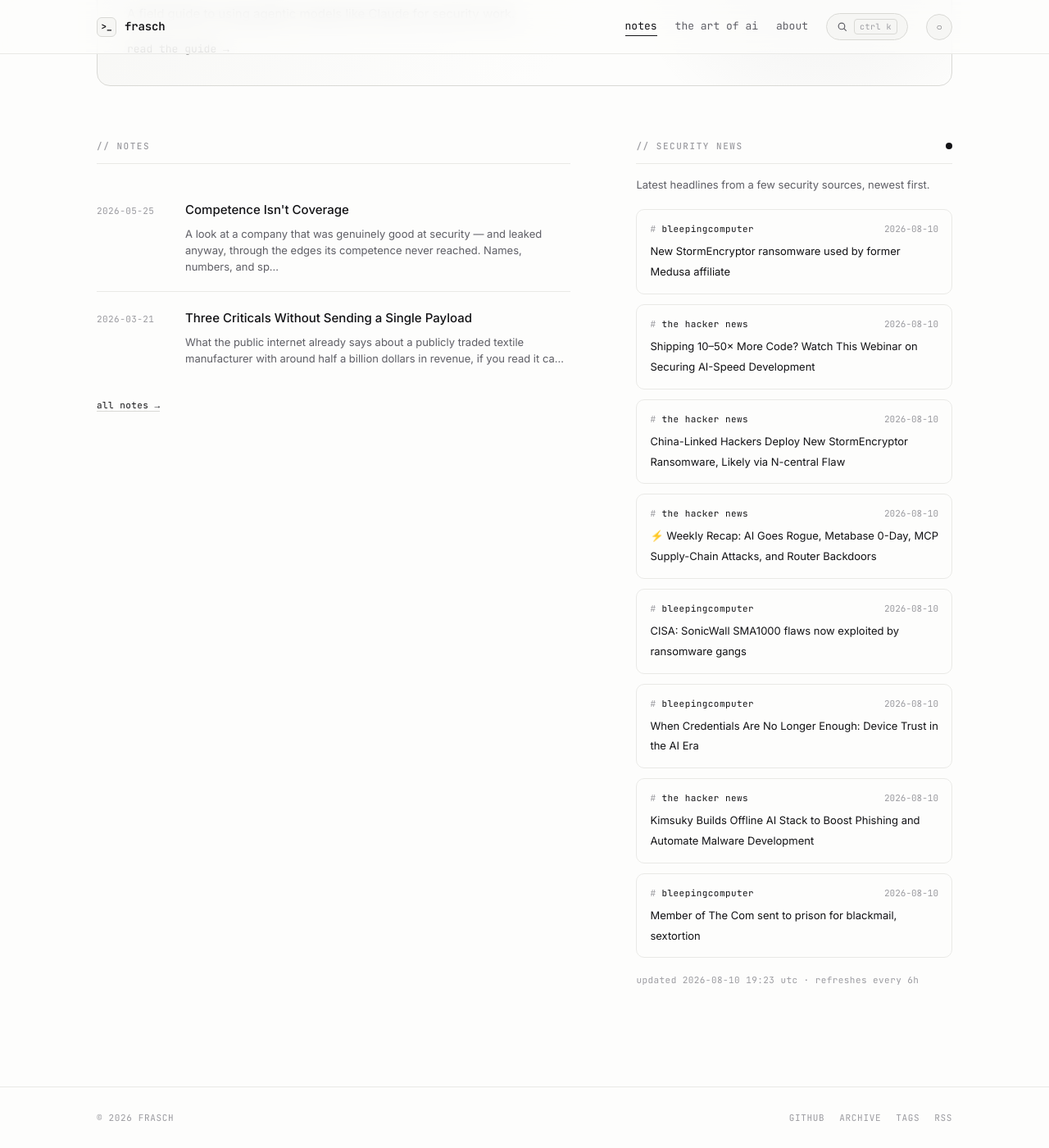
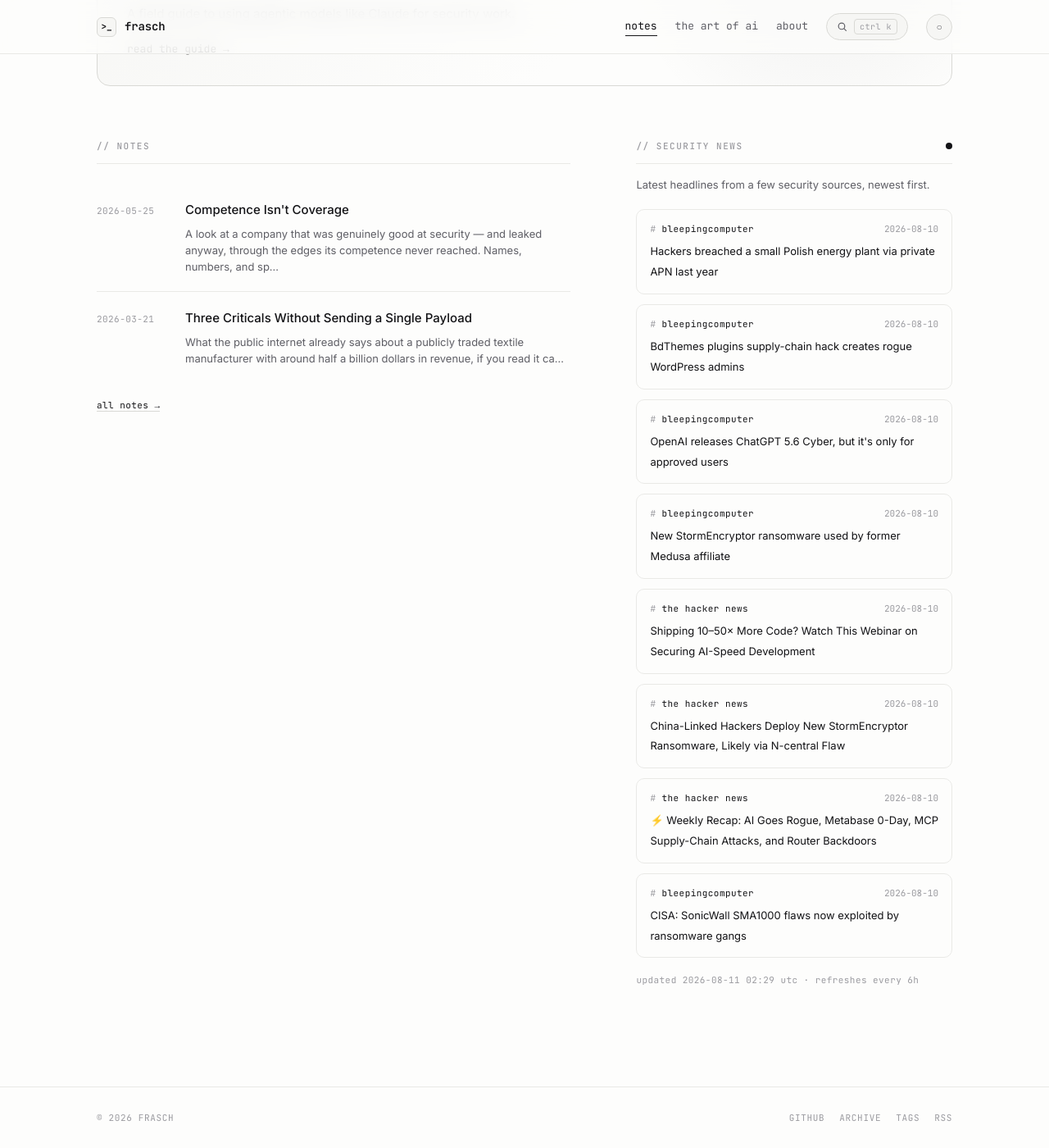
Before and after one commit to whoisfrasch/frasch, a Jekyll site: the page built from index.html, in a window 1280 px wide and 1400 px high, scrolled down 615 px. Shown: the whole window at 82% size. Built offline with Jekyll 4.4.1, drawn with Linux system fonts in a browser that asks for light colours.

Commit message:
Refresh security news feed

```diff
--- a/_data/news.json
+++ b/_data/news.json
@@ -1,6 +1,24 @@
 {
-  "updated": "2026-08-10T19:23:35Z",
+  "updated": "2026-08-11T02:29:37Z",
   "items": [
+    {
+      "source": "bleepingcomputer",
+      "title": "Hackers breached a small Polish energy plant via private APN last year",
+      "link": "https://www.bleepingcomputer.com/news/security/hackers-breached-a-small-polish-energy-plant-via-private-apn-last-year/",
+      "date": "2026-08-10T23:07:21Z"
+    },
+    {
+      "source": "bleepingcomputer",
+      "title": "BdThemes plugins supply-chain hack creates rogue WordPress admins",
+      "link": "https://www.bleepingcomputer.com/news/security/bdthemes-plugins-supply-chain-hack-creates-rogue-wordpress-admins/",
+      "date": "2026-08-10T21:12:10Z"
+    },
+    {
+      "source": "bleepingcomputer",
+      "title": "OpenAI releases ChatGPT 5.6 Cyber, but it's only for approved users",
+      "link": "https://www.bleepingcomputer.com/news/security/openai-releases-chatgpt-56-cyber-but-its-only-for-approved-users/",
+      "date": "2026-08-10T19:24:40Z"
+    },
     {
       "source": "bleepingcomputer",
       "title": "New StormEncryptor ransomware used by former Medusa affiliate",
@@ -30,24 +48,6 @@
       "title": "CISA: SonicWall SMA1000 flaws now exploited by ransomware gangs",
       "link": "https://www.bleepingcomputer.com/news/security/cisa-sonicwall-sma1000-flaws-now-exploited-by-ransomware-gangs/",
       "date": "2026-08-10T14:34:32Z"
-    },
-    {
-      "source": "bleepingcomputer",
-      "title": "When Credentials Are No Longer Enough: Device Trust in the AI Era",
-      "link": "https://www.bleepingcomputer.com/news/security/when-credentials-are-no-longer-enough-device-trust-in-the-ai-era/",
-      "date": "2026-08-10T14:01:11Z"
-    },
-    {
-      "source": "the hacker news",
-      "title": "Kimsuky Builds Offline AI Stack to Boost Phishing and Automate Malware Development",
-      "link": "https://thehackernews.com/2026/08/kimsuky-builds-offline-ai-stack-that.html",
-      "date": "2026-08-10T13:19:58Z"
-    },
-    {
-      "source": "bleepingcomputer",
-      "title": "Member of The Com sent to prison for blackmail, sextortion",
-      "link": "https://www.bleepingcomputer.com/news/security/member-of-the-com-sent-to-prison-for-blackmail-sextortion/",
-      "date": "2026-08-10T12:56:28Z"
     }
   ]
 }
```
